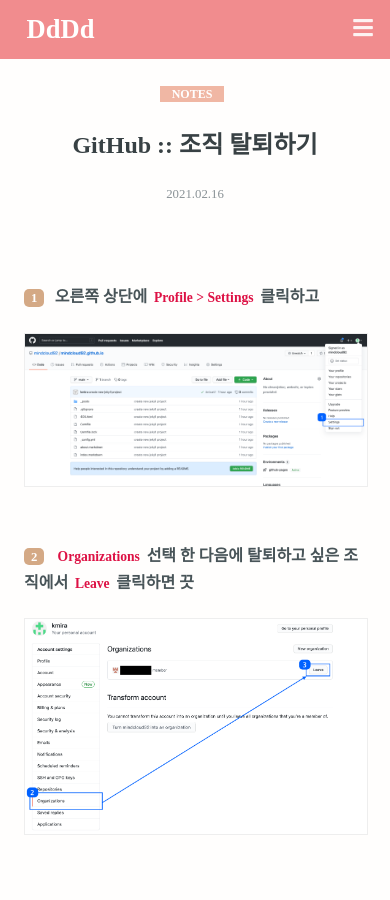
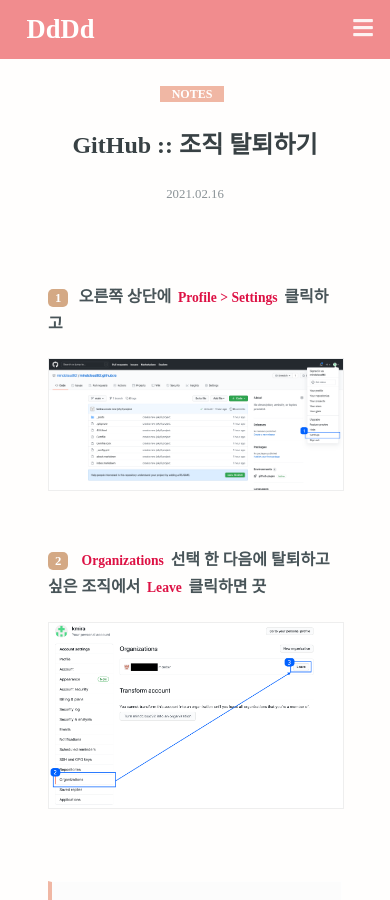
Before and after one commit to mindcloud92/mindcloud92.github.io, a Jekyll site: the page built from _posts/etc/2021-02-16-github--leave-from-the-organization.md, in a window 390 px wide and 900 px high. Built offline with Jekyll 4.4.1, drawn with Linux system fonts in a browser that asks for light colours; nearby versions of some CDN libraries; some web fonts are replaced.

Commit message:
adjust post detail padding

```diff
--- a/static/css/partial/_post--detail.sass
+++ b/static/css/partial/_post--detail.sass
@@ -1,6 +1,9 @@
 .container
   &.post-detail
     text-align: center
+
+    .contents-wrapper
+      padding: var(--padding--contents-wrapper-y) calc(var(--padding--contents-wrapper-x) * 5)
 
     .post-content
       text-align: left
@@ -105,3 +108,5 @@
       &.text
         .thumbnail
           width: 100%
+      .contents-wrapper
+        padding: var(--padding--contents-wrapper-y) var(--padding--contents-wrapper-x)
```
